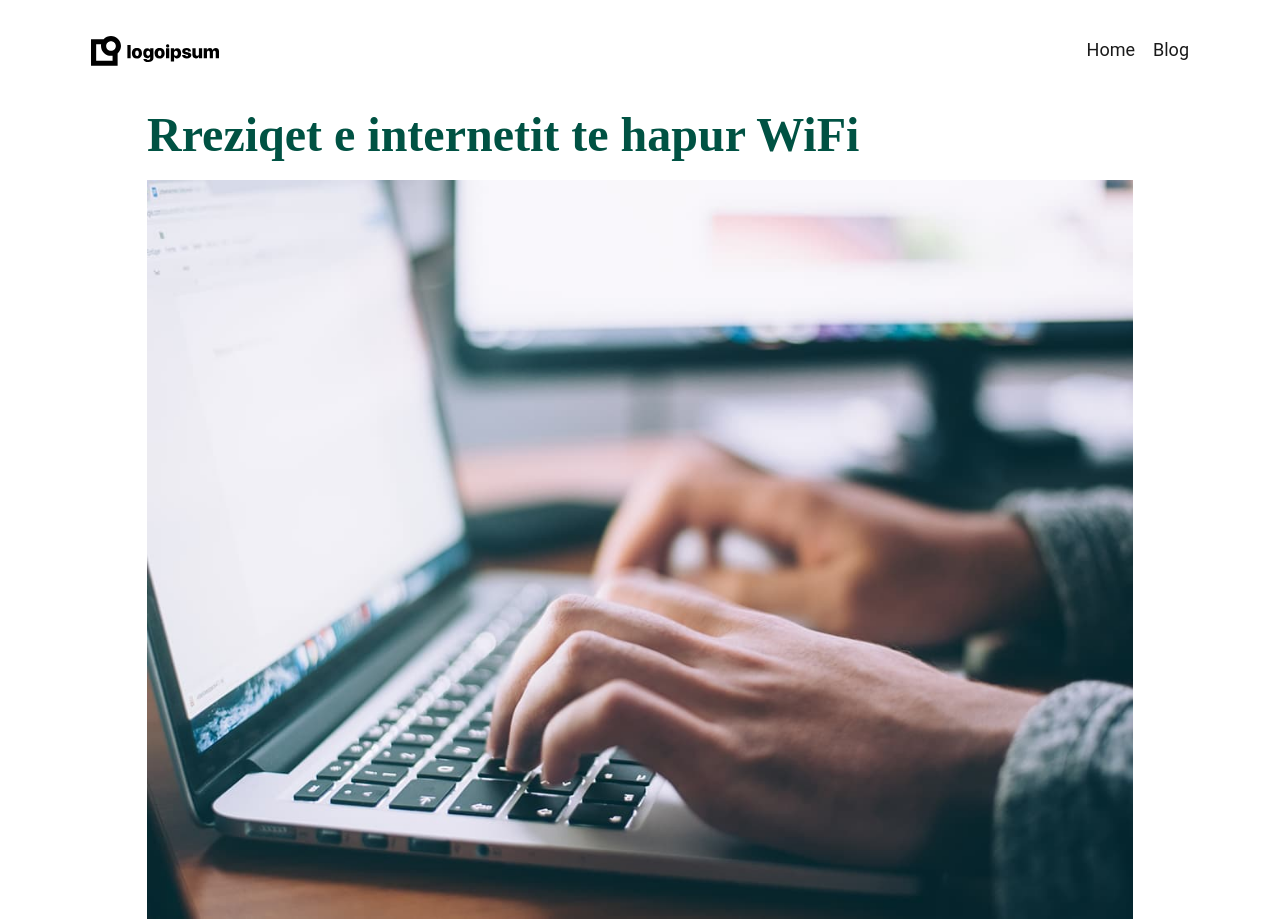
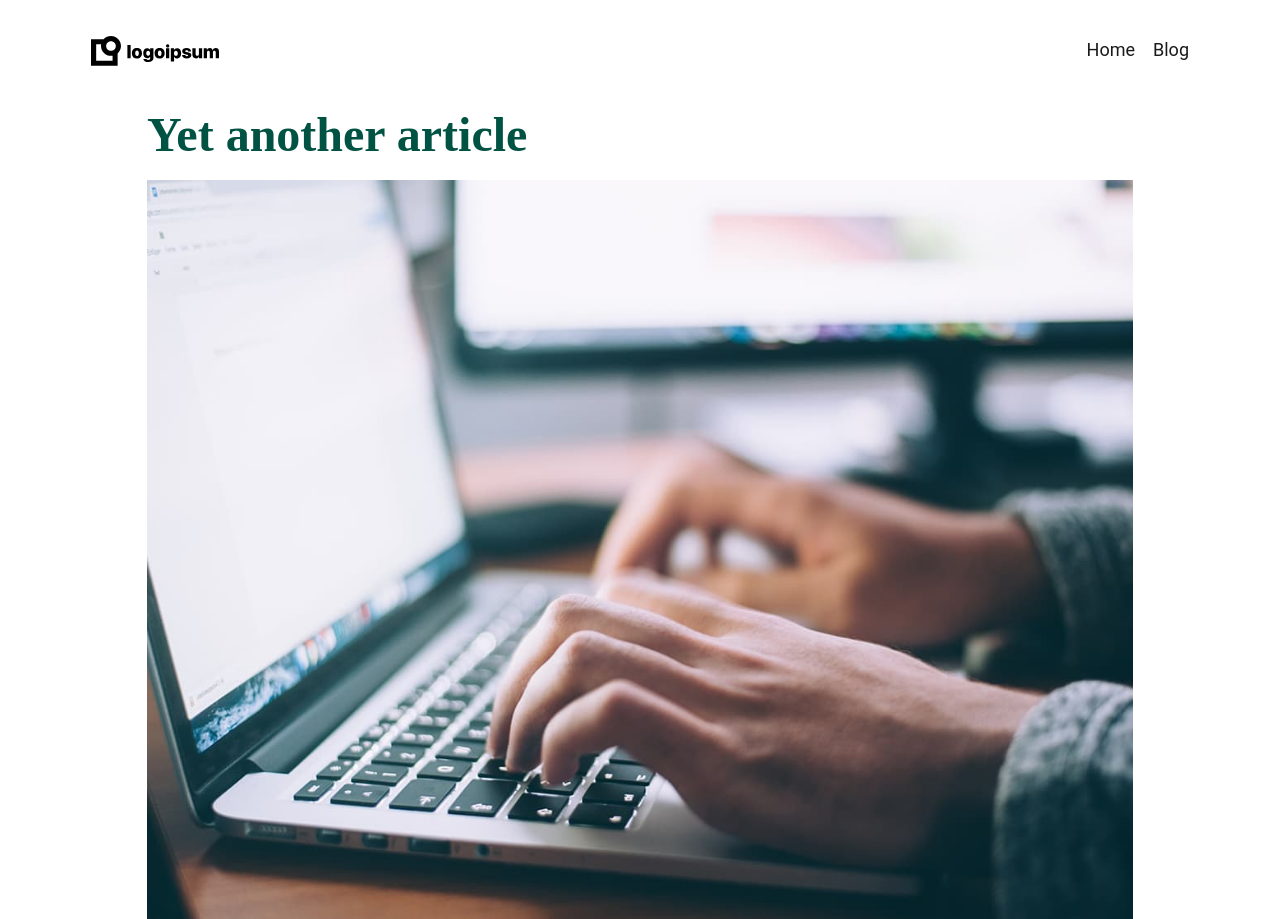
Before and after one commit to RelapseGFX/11ty-blog-site, an Eleventy site: page src/blog/2024-08-02-a-new-article.md in a window 1280 px wide. Shown: the top 919 px of the page. Built offline with nearby package versions, Linux system fonts and the light colour scheme; Eleventy itself is replaced by a stand-in of ours; files that its build step writes are made by us from their sources.

Commit message:
Update blog “2024-08-02-a-new-article”

```diff
--- a/src/blog/2024-08-02-a-new-article.md
+++ b/src/blog/2024-08-02-a-new-article.md
@@ -1,5 +1,5 @@
 ---
-title: Rreziqet e internetit te hapur WiFi
+title: Yet another article
 description: Lorem ipsum dolor sit amet consectetur adipisicing elit.
   Perferendis accusantium sit illo neque rem omnis quaerat, nam similique vitae
   delectus ad magni vel quo maxime, magnam placeat. Reprehenderit, distinctio
```
